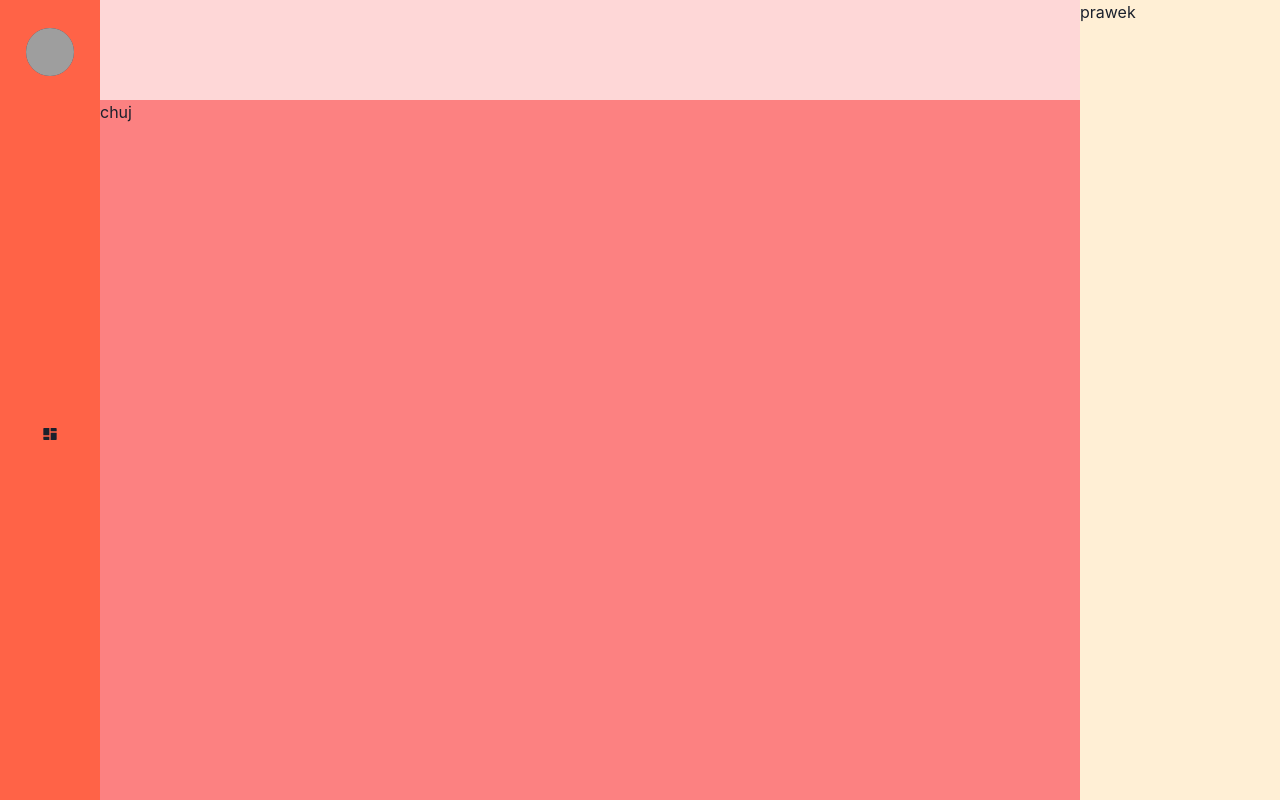
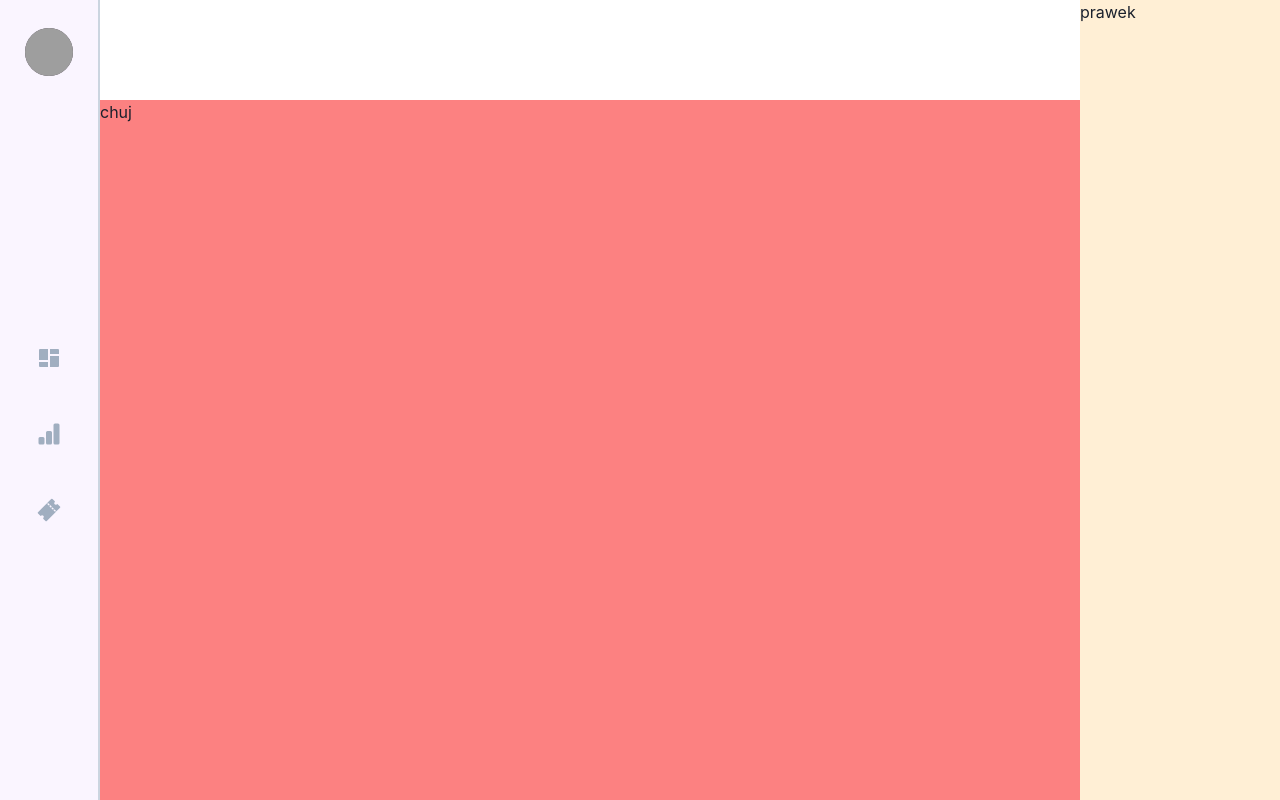
Before and after one commit to MaciejWiatr/AquaHome, a Next.js app: page / in a window 1280 px wide. Built offline with nearby package versions, Linux system fonts and the light colour scheme; grey boxes are pictures that could not be loaded.

Commit message:
Add sidebar

```diff
--- a/components/Layouts/BaseLayout.tsx
+++ b/components/Layouts/BaseLayout.tsx
@@ -1,5 +1,6 @@
 import { Grid, GridItem } from "@chakra-ui/layout";
-import Sidebar from "./Sidebar";
+import Navbar from "../Navbar";
+import Sidebar from "../Sidebar/Sidebar";
 
 const BaseLayout = ({ children }) => {
 	return (
@@ -7,7 +8,7 @@ const BaseLayout = ({ children }) => {
 			<Sidebar />
 			<GridItem>
 				<Grid h="full" templateRows="100px 1fr">
-					<GridItem bg="red.100" />
+					<Navbar />
 					<GridItem bg="red.300">{children}</GridItem>
 				</Grid>
 			</GridItem>
--- /dev/null
+++ b/components/Navbar/index.tsx
@@ -0,0 +1,7 @@
+import { Flex } from "@chakra-ui/layout";
+
+const Navbar = () => {
+	return <Flex></Flex>;
+};
+
+export default Navbar;
--- a/components/Layouts/Sidebar.tsx
+++ b/components/Sidebar/Sidebar.tsx
@@ -2,10 +2,20 @@ import { Avatar } from "@chakra-ui/avatar";
 import { Box, Flex, Spacer } from "@chakra-ui/layout";
 import React from "react";
 import { RiLayoutMasonryFill } from "react-icons/ri";
+import { BsBarChartFill } from "react-icons/bs";
+import { IoTicket } from "react-icons/io5";
+import SidebarIcon from "./SidebarIcon";
 
 const Sidebar = () => {
 	return (
-		<Flex p="2" bg="tomato" flexDir="column" alignItems="center">
+		<Flex
+			borderRight="2px"
+			borderColor="gray.300"
+			p="2"
+			bgColor="purple.50"
+			flexDir="column"
+			alignItems="center"
+		>
 			<Avatar
 				mt="5"
 				size="md"
@@ -13,8 +23,10 @@ const Sidebar = () => {
 				src="https://media-exp1.licdn.com/dms/image/C5603AQFPmrAmKI4LaA/profile-displayphoto-shrink_800_800/0/1571424514415?e=1641427200&v=beta&t=gIZXpwL-fylGPsXZtz5hh44QtWl26yoVSzKXeaJgNDo"
 			/>
 			<Spacer />
-			<Flex flexDir="column">
-				<RiLayoutMasonryFill />
+			<Flex flexDir="column" fontSize="2xl" gridGap="5" color="gray.400">
+				<SidebarIcon label="Dashboard" icon={<RiLayoutMasonryFill />} />
+				<SidebarIcon label="Satistics" icon={<BsBarChartFill />} />
+				<SidebarIcon label="Coupons" icon={<IoTicket />} />
 			</Flex>
 			<Spacer />
 		</Flex>
--- /dev/null
+++ b/components/Sidebar/SidebarIcon.tsx
@@ -0,0 +1,26 @@
+import { Flex } from "@chakra-ui/layout";
+import { Tooltip } from "@chakra-ui/tooltip";
+import Link from "next/link";
+
+const SidebarIcon = ({ icon, url = "", label = "" }) => {
+	return (
+		<Link href={url} passHref>
+			<Tooltip label={label}>
+				<Flex
+					as="a"
+					_hover={{ bgColor: "white" }}
+					w="14"
+					h="14"
+					cursor="pointer"
+					rounded="full"
+					justifyContent="center"
+					alignItems="center"
+				>
+					{icon}
+				</Flex>
+			</Tooltip>
+		</Link>
+	);
+};
+
+export default SidebarIcon;
```
